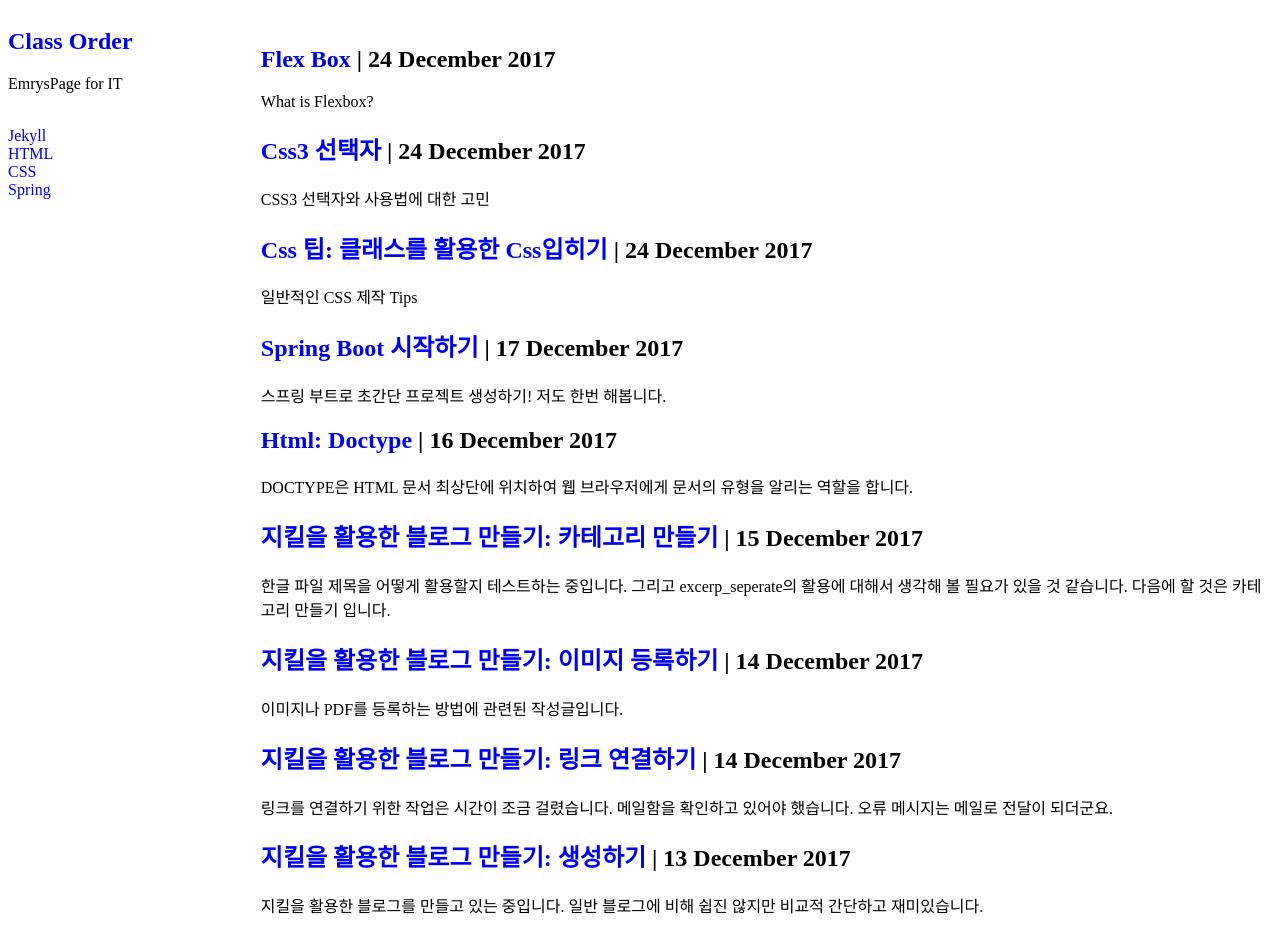
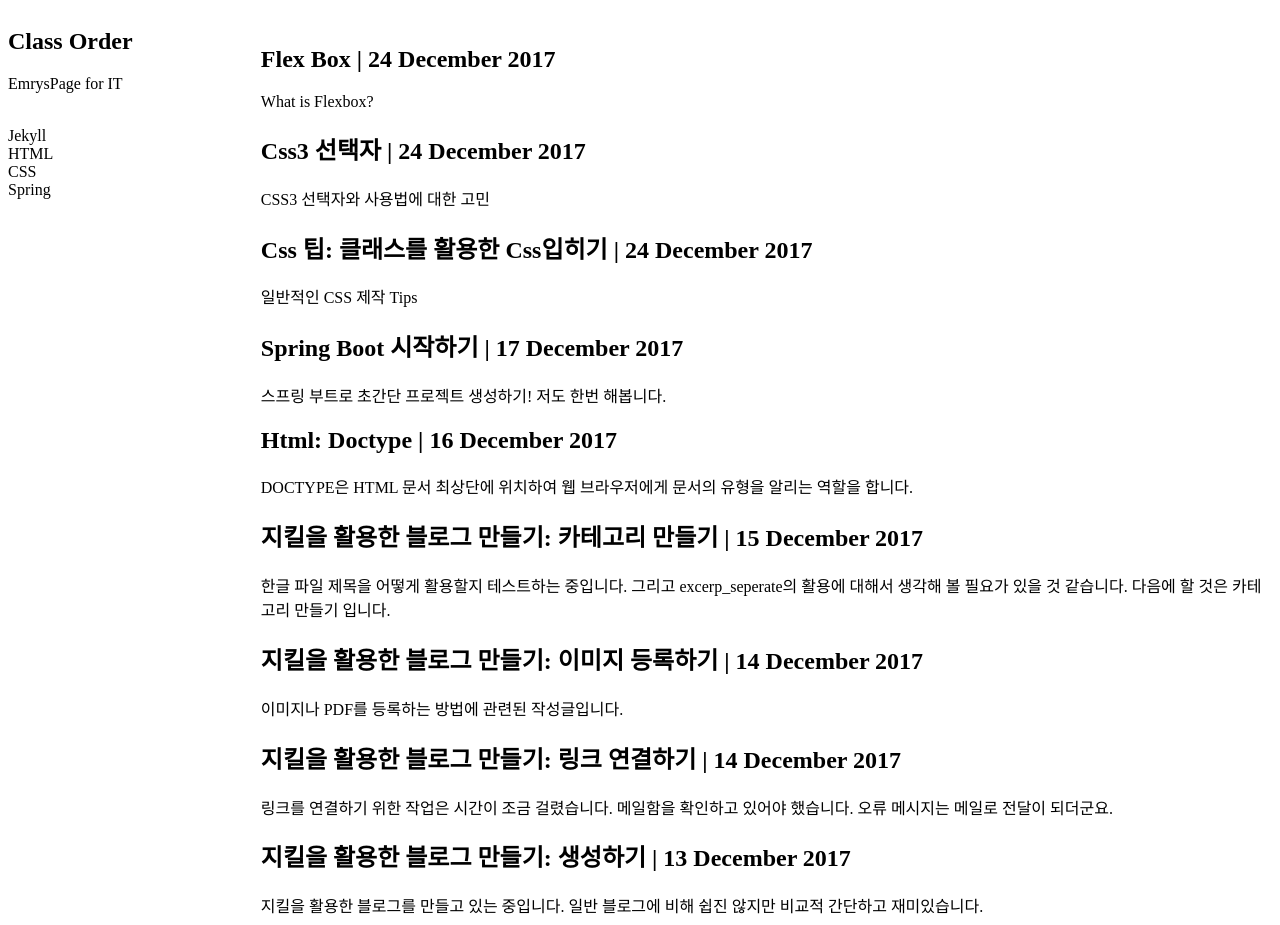
Before and after one commit to ProjectTavern/deprecated-winterguard.github.io, a Jekyll site: the page built from index.html, in a window 1280 px wide. Built offline with Jekyll 4.4.1, drawn with Linux system fonts in a browser that asks for light colours; nearby versions of some CDN libraries; the list of posts is cut into pages by our own code.

Commit message:
a 태그

```diff
--- a/_includes/head.html
+++ b/_includes/head.html
@@ -22,7 +21,6 @@
   <meta http-equiv="refresh" content="300">
   <meta name="author" content="Emrys">
   <style>
-
     ul {
       list-style: none;
       display: inline;
@@ -32,6 +30,18 @@
       text-decoration: none;
     }
 
+    a:link,
+    a:visited,
+    a:hover {
+      color: Black;
+      cursor: auto;
+    }
+
+    a:link:active,
+    a:visited:active {
+      color: Black;
+    }
+
     .flex {
       display: flex;
     }
```
Also changed, not shown: other parts of _includes/head.html (+1 -2 lines). Lines whose indentation alone changed are shown as unchanged.
